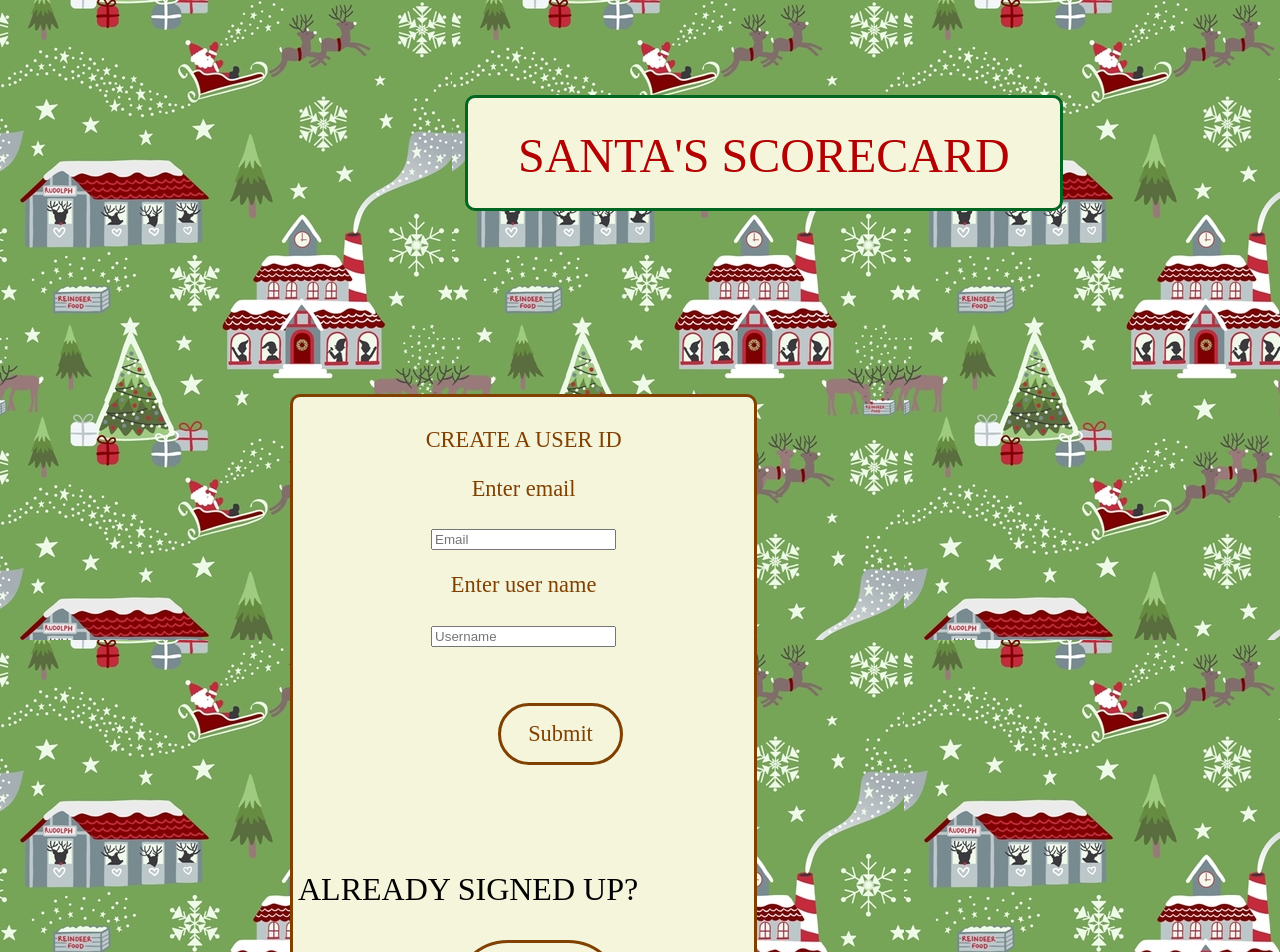
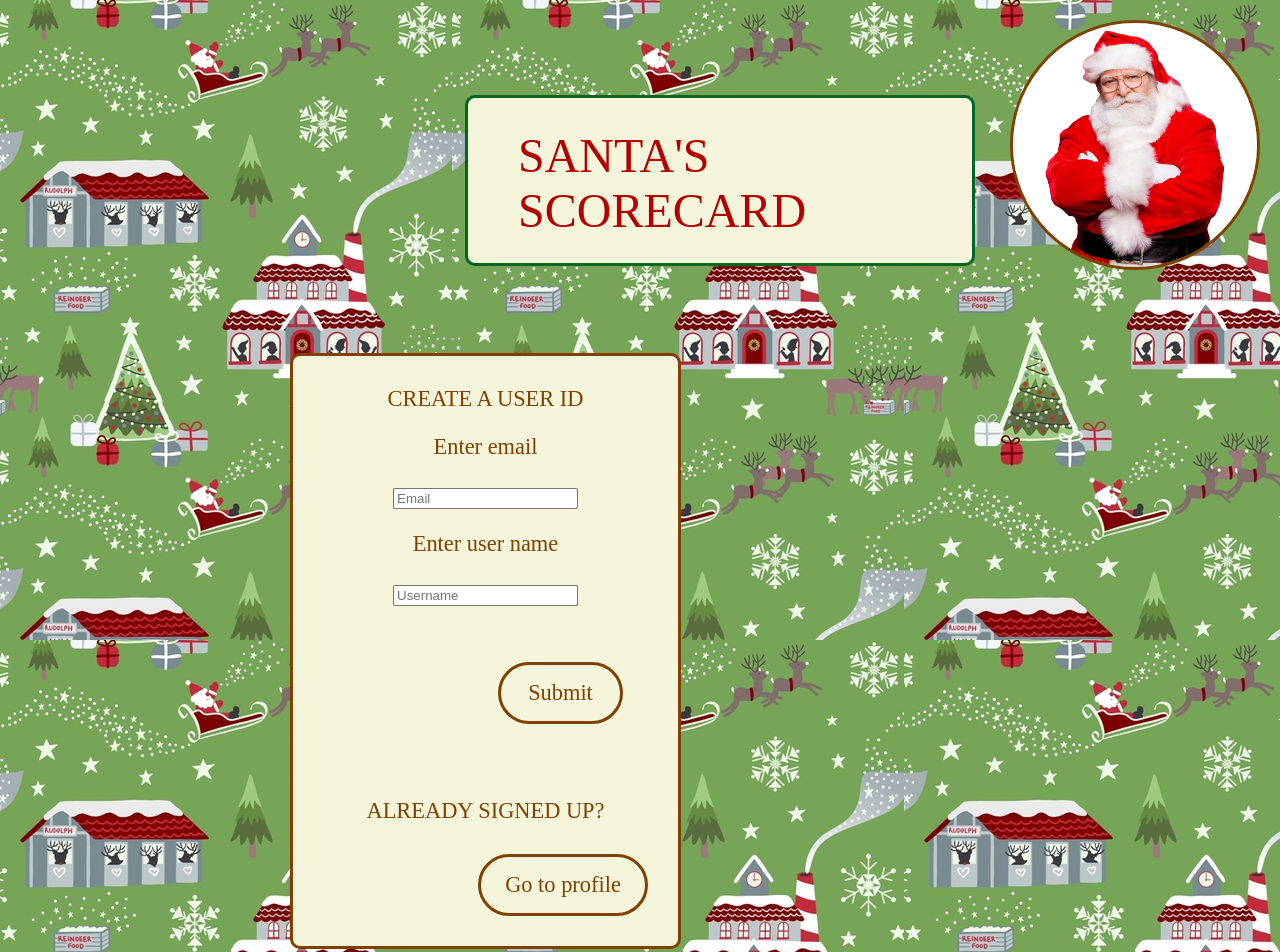
Before and after one commit to beniciovargas/santas_scorecard, a React (Create React App) app in the folder client/: page / in a window 1280 px wide. Shown: the top 952 px of the page. Built offline with nearby package versions, Linux system fonts and the light colour scheme; the HTML template or start-up script is replaced by a standard one.

Commit message:
added santa photo to css and tried to adjust thelogin div container

```diff
--- a/client/src/App.js
+++ b/client/src/App.js
@@ -4,7 +4,8 @@ import { Switch, Route } from 'react-router-dom';
 
 import UserSignup from './components/pages/UserSignup/UserSignup.js';
 import Profile from './components/pages/Profile/Profile.js';
-// add newDeeds in DB ****
+
+import santa from './images/santa.jpg';
 
 class App extends Component {
 
@@ -15,6 +16,7 @@ class App extends Component {
       <div className="App">
         <nav className="App-navigation">
         </nav>
+        <img className="santa" src={santa}></img>
         <div className="App-mainContent">
 
             <Switch>
--- a/client/src/components/pages/UserSignup/UserSignup.css
+++ b/client/src/components/pages/UserSignup/UserSignup.css
@@ -15,6 +15,7 @@ body {
   color: black;
   margin-left: auto;
   margin-right: auto;
+  background-image: url("../../../images/wallpaper66.jpg");
 }
 
 .container1 {
@@ -41,7 +42,7 @@ body {
     font-size: 3rem;
     float: left;
     margin-top: 80px;
-    margin-left: 450px;
+    margin-left: 400px;
     background: beige;
     border: 3px solid #006622;
     color: #b30000;
@@ -210,8 +211,8 @@ body {
 	display: grid;
   grid-template-columns: 1;
 	grid-template-rows: 1fr 2fr 1fr;
-    padding: 15px;
-    background-image: url("../../../images/wallpaper66.jpg");
+  padding: 15px;
+
 
 }
 
--- a/client/src/components/pages/UserSignup/UserSignup.js
+++ b/client/src/components/pages/UserSignup/UserSignup.js
@@ -92,8 +92,7 @@ class UserSignup extends Component {
                         <div>
                             <Button type="login" onClick={this.submit}>Submit</Button>
                         </div>
-                    </form>
-                    <div>
+
                         <p style={{ fontweight: "bold"}}><br /><br />ALREADY SIGNED UP?</p>
                         <div>
                             <Button type="profile" onClick={this.showModal}>Go to profile</Button>
@@ -110,7 +109,7 @@ class UserSignup extends Component {
                                     </Modal>
                                 ) : null
                             }
-                    </div>
+                    </form>
                 </div>
 
           </div>
```
